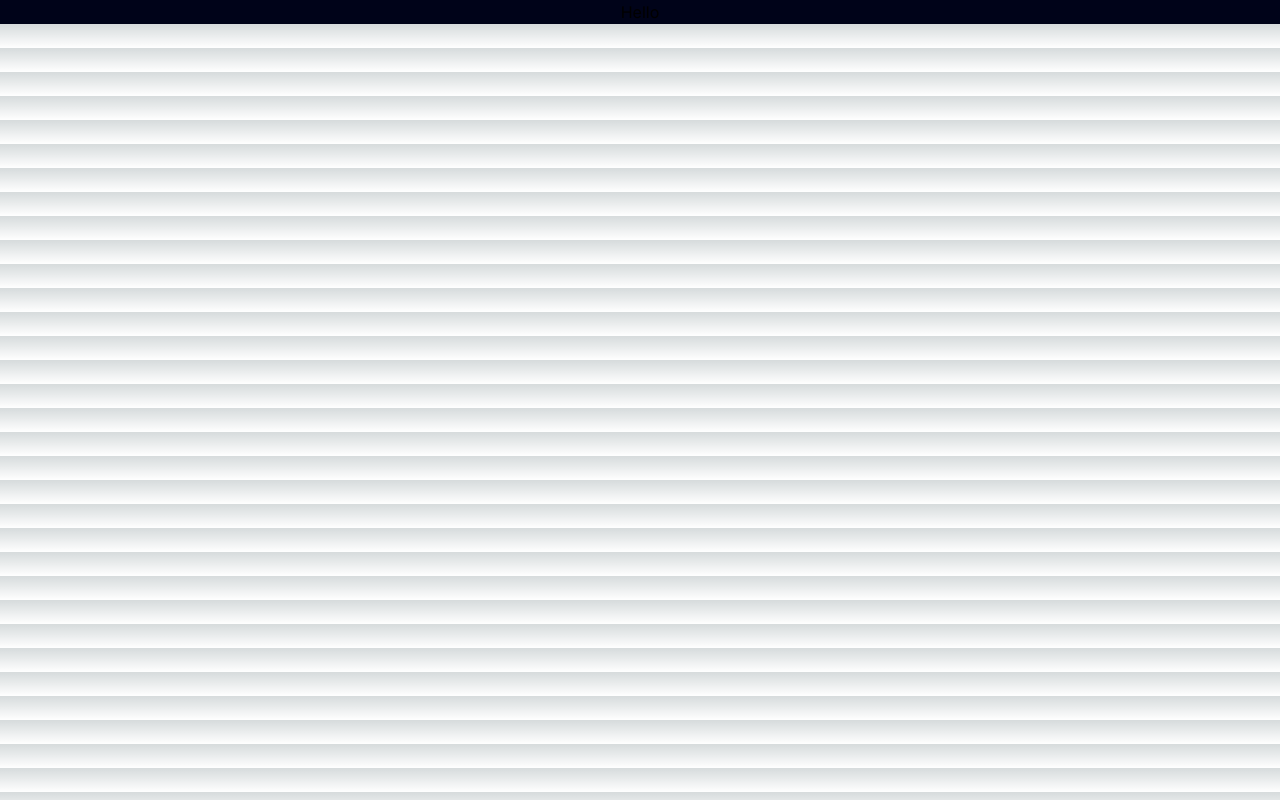
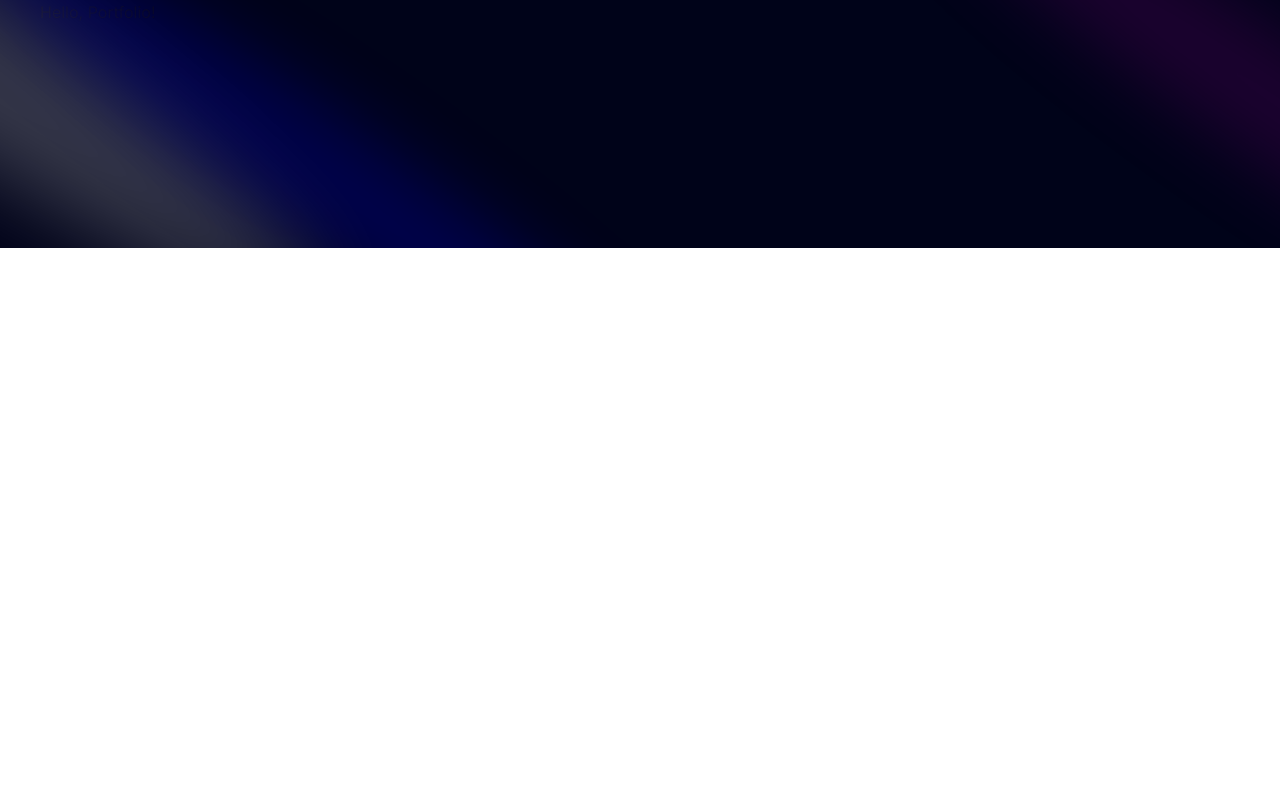
Before and after one commit to facufaz/Newportfolio, a Next.js app: page / in a window 1280 px wide. Built offline with nearby package versions, Linux system fonts and the light colour scheme.

Commit message:
Acernity Library

```diff
--- a/app/globals.css
+++ b/app/globals.css
@@ -2,32 +2,88 @@
 @tailwind components;
 @tailwind utilities;
 
-:root {
-  --foreground-rgb: 0, 0, 0;
-  --background-start-rgb: 214, 219, 220;
-  --background-end-rgb: 255, 255, 255;
-}
+@layer base {
+  :root {
+    --background: 0 0% 100%;
+    --foreground: 240 10% 3.9%;
 
-@media (prefers-color-scheme: dark) {
-  :root {
-    --foreground-rgb: 255, 255, 255;
-    --background-start-rgb: 0, 0, 0;
-    --background-end-rgb: 0, 0, 0;
+    --card: 0 0% 100%;
+    --card-foreground: 240 10% 3.9%;
+
+    --popover: 0 0% 100%;
+    --popover-foreground: 240 10% 3.9%;
+
+    --primary: 240 5.9% 10%;
+    --primary-foreground: 0 0% 98%;
+
+    --secondary: 240 4.8% 95.9%;
+    --secondary-foreground: 240 5.9% 10%;
+
+    --muted: 240 4.8% 95.9%;
+    --muted-foreground: 240 3.8% 46.1%;
+
+    --accent: 240 4.8% 95.9%;
+    --accent-foreground: 240 5.9% 10%;
+
+    --destructive: 0 84.2% 60.2%;
+    --destructive-foreground: 0 0% 98%;
+
+    --border: 240 5.9% 90%;
+    --input: 240 5.9% 90%;
+    --ring: 240 10% 3.9%;
+
+    --radius: 0.5rem;
+  }
+
+  .dark {
+    --background: 240 10% 3.9%;
+    --foreground: 0 0% 98%;
+
+    --card: 240 10% 3.9%;
+    --card-foreground: 0 0% 98%;
+
+    --popover: 240 10% 3.9%;
+    --popover-foreground: 0 0% 98%;
+
+    --primary: 0 0% 98%;
+    --primary-foreground: 240 5.9% 10%;
+
+    --secondary: 240 3.7% 15.9%;
+    --secondary-foreground: 0 0% 98%;
+
+    --muted: 240 3.7% 15.9%;
+    --muted-foreground: 240 5% 64.9%;
+
+    --accent: 240 3.7% 15.9%;
+    --accent-foreground: 0 0% 98%;
+
+    --destructive: 0 62.8% 30.6%;
+    --destructive-foreground: 0 0% 98%;
+
+    --border: 240 3.7% 15.9%;
+    --input: 240 3.7% 15.9%;
+    --ring: 240 4.9% 83.9%;
   }
 }
 
-body {
-  color: rgb(var(--foreground-rgb));
-  background: linear-gradient(
-      to bottom,
-      transparent,
-      rgb(var(--background-end-rgb))
-    )
-    rgb(var(--background-start-rgb));
+@layer base {
+  * {
+    @apply border-border !scroll-smooth;
+  }
+  body {
+    @apply bg-background text-foreground;
+  }
+  button {
+    @apply active:outline-none;
+  }
 }
 
 @layer utilities {
-  .text-balance {
-    text-wrap: balance;
+  .heading {
+    @apply font-bold text-4xl md:text-5xl text-center;
+  }
+
+  .black-gradient {
+    background: linear-gradient(90deg, #161a31 0%, #06091f 100%);
   }
 }
--- a/app/page.tsx
+++ b/app/page.tsx
@@ -1,10 +1,12 @@
-import Image from "next/image";
+import Hero from "@/components/Hero";
+
 
 export default function Home() {
   return (
     <main className="relative bg-black-100 flex justify-center items-center flex-col overflow-hidden mx-auto sm:px-10 px-5">
-      <div>
-        <h1>Hello</h1>
+      <div className="max-w-7xl w-full">
+        <h1>Hello, Portfolio!</h1>
+        <Hero/>
       </div>
     </main>
       );
--- /dev/null
+++ b/components/Hero.tsx
@@ -0,0 +1,16 @@
+import React from 'react'
+import { Spotlight } from './ui/Spotlight'
+
+const Hero = () => {
+  return (
+    <div className="pb-20 pt-36">
+        <div >
+            <Spotlight className='-top-40 -left-10 md:-left-32 md:-top-20 h-screen' fill="white"/>
+            <Spotlight className='top-10 left-full h-[80vh] w-[50vw]' fill="purple"/>
+            <Spotlight className='top-28 left-80 h-[80vh] w-[50vw]' fill="blue"/>
+        </div>
+    </div>
+  )
+}
+
+export default Hero
--- /dev/null
+++ b/components/ui/Spotlight.tsx
@@ -0,0 +1,56 @@
+import React from "react";
+import { cn } from "@/lib/utils";
+
+type SpotlightProps = {
+  className?: string;
+  fill?: string;
+};
+
+export const Spotlight = ({ className, fill }: SpotlightProps) => {
+  return (
+    <svg
+      className={cn(
+        "animate-spotlight pointer-events-none absolute z-[1]  h-[169%] w-[138%] lg:w-[84%] opacity-0",
+        className
+      )}
+      xmlns="http://www.w3.org/2000/svg"
+      viewBox="0 0 3787 2842"
+      fill="none"
+    >
+      <g filter="url(#filter)">
+        <ellipse
+          cx="1924.71"
+          cy="273.501"
+          rx="1924.71"
+          ry="273.501"
+          transform="matrix(-0.822377 -0.568943 -0.568943 0.822377 3631.88 2291.09)"
+          fill={fill || "white"}
+          fillOpacity="0.21"
+        ></ellipse>
+      </g>
+      <defs>
+        <filter
+          id="filter"
+          x="0.860352"
+          y="0.838989"
+          width="3785.16"
+          height="2840.26"
+          filterUnits="userSpaceOnUse"
+          colorInterpolationFilters="sRGB"
+        >
+          <feFlood floodOpacity="0" result="BackgroundImageFix"></feFlood>
+          <feBlend
+            mode="normal"
+            in="SourceGraphic"
+            in2="BackgroundImageFix"
+            result="shape"
+          ></feBlend>
+          <feGaussianBlur
+            stdDeviation="151"
+            result="effect1_foregroundBlur_1065_8"
+          ></feGaussianBlur>
+        </filter>
+      </defs>
+    </svg>
+  );
+};
--- /dev/null
+++ b/lib/utils.ts
@@ -0,0 +1,6 @@
+import { ClassValue, clsx } from "clsx";
+import { twMerge } from "tailwind-merge";
+
+export function cn(...inputs: ClassValue[]) {
+  return twMerge(clsx(inputs));
+}
--- a/tailwind.config.ts
+++ b/tailwind.config.ts
@@ -1,21 +1,204 @@
 import type { Config } from "tailwindcss";
 
-const config: Config = {
+const svgToDataUri = require("mini-svg-data-uri");
+
+const colors = require("tailwindcss/colors");
+const {
+  default: flattenColorPalette,
+} = require("tailwindcss/lib/util/flattenColorPalette");
+
+const config = {
+  darkMode: ["class"],
   content: [
-    "./pages/**/*.{js,ts,jsx,tsx,mdx}",
-    "./components/**/*.{js,ts,jsx,tsx,mdx}",
-    "./app/**/*.{js,ts,jsx,tsx,mdx}",
+    "./pages/**/*.{ts,tsx}",
+    "./components/**/*.{ts,tsx}",
+    "./app/**/*.{ts,tsx}",
+    "./src/**/*.{ts,tsx}",
+    "./data/**/*.{ts,tsx}",
   ],
+  prefix: "",
   theme: {
+    container: {
+      center: true,
+      padding: "2rem",
+      screens: {
+        "2xl": "1400px",
+      },
+    },
     extend: {
       colors: {
         black: {
-          DEFAULT: '#000',
-          100:'#000319'
-        }
-      }
+          DEFAULT: "#000",
+          100: "#000319",
+          200: "rgba(17, 25, 40, 0.75)",
+          300: "rgba(255, 255, 255, 0.125)",
+        },
+        white: {
+          DEFAULT: "#FFF",
+          100: "#BEC1DD",
+          200: "#C1C2D3",
+        },
+        blue: {
+          "100": "#E4ECFF",
+        },
+        purple: "#CBACF9",
+        border: "hsl(var(--border))",
+        input: "hsl(var(--input))",
+        ring: "hsl(var(--ring))",
+        background: "hsl(var(--background))",
+        foreground: "hsl(var(--foreground))",
+        primary: {
+          DEFAULT: "hsl(var(--primary))",
+          foreground: "hsl(var(--primary-foreground))",
+        },
+        secondary: {
+          DEFAULT: "hsl(var(--secondary))",
+          foreground: "hsl(var(--secondary-foreground))",
+        },
+        destructive: {
+          DEFAULT: "hsl(var(--destructive))",
+          foreground: "hsl(var(--destructive-foreground))",
+        },
+        muted: {
+          DEFAULT: "hsl(var(--muted))",
+          foreground: "hsl(var(--muted-foreground))",
+        },
+        accent: {
+          DEFAULT: "hsl(var(--accent))",
+          foreground: "hsl(var(--accent-foreground))",
+        },
+        popover: {
+          DEFAULT: "hsl(var(--popover))",
+          foreground: "hsl(var(--popover-foreground))",
+        },
+        card: {
+          DEFAULT: "hsl(var(--card))",
+          foreground: "hsl(var(--card-foreground))",
+        },
+      },
+      borderRadius: {
+        lg: "var(--radius)",
+        md: "calc(var(--radius) - 2px)",
+        sm: "calc(var(--radius) - 4px)",
+      },
+      keyframes: {
+        "accordion-down": {
+          from: { height: "0" },
+          to: { height: "var(--radix-accordion-content-height)" },
+        },
+        "accordion-up": {
+          from: { height: "var(--radix-accordion-content-height)" },
+          to: { height: "0" },
+        },
+        spotlight: {
+          "0%": {
+            opacity: "0",
+            transform: "translate(-72%, -62%) scale(0.5)",
+          },
+          "100%": {
+            opacity: "1",
+            transform: "translate(-50%,-40%) scale(1)",
+          },
+        },
+        shimmer: {
+          from: {
+            backgroundPosition: "0 0",
+          },
+          to: {
+            backgroundPosition: "-200% 0",
+          },
+        },
+        moveHorizontal: {
+          "0%": {
+            transform: "translateX(-50%) translateY(-10%)",
+          },
+          "50%": {
+            transform: "translateX(50%) translateY(10%)",
+          },
+          "100%": {
+            transform: "translateX(-50%) translateY(-10%)",
+          },
+        },
+        moveInCircle: {
+          "0%": {
+            transform: "rotate(0deg)",
+          },
+          "50%": {
+            transform: "rotate(180deg)",
+          },
+          "100%": {
+            transform: "rotate(360deg)",
+          },
+        },
+        moveVertical: {
+          "0%": {
+            transform: "translateY(-50%)",
+          },
+          "50%": {
+            transform: "translateY(50%)",
+          },
+          "100%": {
+            transform: "translateY(-50%)",
+          },
+        },
+        scroll: {
+          to: {
+            transform: "translate(calc(-50% - 0.5rem))",
+          },
+        },
+      },
+      animation: {
+        "accordion-down": "accordion-down 0.2s ease-out",
+        "accordion-up": "accordion-up 0.2s ease-out",
+        spotlight: "spotlight 2s ease .75s 1 forwards",
+        shimmer: "shimmer 2s linear infinite",
+        first: "moveVertical 30s ease infinite",
+        second: "moveInCircle 20s reverse infinite",
+        third: "moveInCircle 40s linear infinite",
+        fourth: "moveHorizontal 40s ease infinite",
+        fifth: "moveInCircle 20s ease infinite",
+        scroll:
+          "scroll var(--animation-duration, 40s) var(--animation-direction, forwards) linear infinite",
+      },
     },
   },
-  plugins: [],
-};
+  plugins: [
+    require("tailwindcss-animate"),
+    addVariablesForColors,
+    function ({ matchUtilities, theme }: any) {
+      matchUtilities(
+        {
+          "bg-grid": (value: any) => ({
+            backgroundImage: `url("${svgToDataUri(
+              `<svg xmlns="http://www.w3.org/2000/svg" viewBox="0 0 32 32" width="100" height="100" fill="none" stroke="${value}"><path d="M0 .5H31.5V32"/></svg>`
+            )}")`,
+          }),
+          "bg-grid-small": (value: any) => ({
+            backgroundImage: `url("${svgToDataUri(
+              `<svg xmlns="http://www.w3.org/2000/svg" viewBox="0 0 32 32" width="8" height="8" fill="none" stroke="${value}"><path d="M0 .5H31.5V32"/></svg>`
+            )}")`,
+          }),
+          "bg-dot": (value: any) => ({
+            backgroundImage: `url("${svgToDataUri(
+              `<svg xmlns="http://www.w3.org/2000/svg" viewBox="0 0 32 32" width="16" height="16" fill="none"><circle fill="${value}" id="pattern-circle" cx="10" cy="10" r="1.6257413380501518"></circle></svg>`
+            )}")`,
+          }),
+        },
+        { values: flattenColorPalette(theme("backgroundColor")), type: "color" }
+      );
+    },
+  ],
+} satisfies Config;
+
+function addVariablesForColors({ addBase, theme }: any) {
+  let allColors = flattenColorPalette(theme("colors"));
+  let newVars = Object.fromEntries(
+    Object.entries(allColors).map(([key, val]) => [`--${key}`, val])
+  );
+
+  addBase({
+    ":root": newVars,
+  });
+}
+
 export default config;
```
Also changed, not shown: package.json (+9 -4 lines), 1 other file (tests, documents, lock files or other folders).
